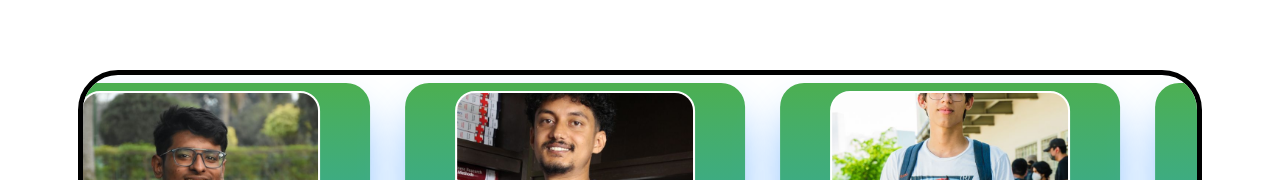
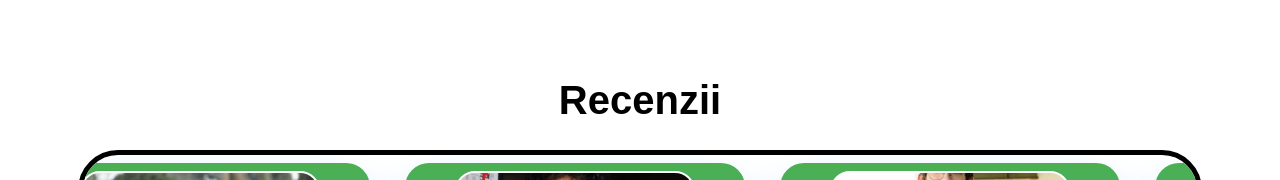
Before and after one commit to pokmanic1/Practica_tehnica-CD, a React (Vite) app in the folder Practica/: page / in a window 1280 px wide. Shown: the part 2512-2692 px from the top of the page. Built offline with nearby package versions, Linux system fonts and the light colour scheme.

Commit message:
titlu la sectriunea recenzii din index

```diff
--- a/Practica/src/pages/index.jsx
+++ b/Practica/src/pages/index.jsx
@@ -292,8 +292,8 @@ function Index() {
                     }
                 `}
             </style>
-            <section className='w-full min-h-[60dvh]  bg-white flex justify-center items-center px-4 py-[200px] bg-cover bg-no-repeat bg-center'>
-
+            <section className='w-full min-h-[60dvh] gap-[20px] bg-white flex flex-col justify-center items-center px-4 py-[200px] bg-cover bg-no-repeat bg-center'>
+                        <h1 className='font-poppins text-[40px] font-semibold'>Recenzii </h1>
                 <div className="overflow-hidden  my-auto w-[98%] sm:w-[90%] lg:w-[90%]  rounded-[40px] border-[5px] py-2 border-black">
                     <div className="flex items-center gap-[35px] animate-scroll">
                         {[...items, ...items].map((item, index) => (
```
